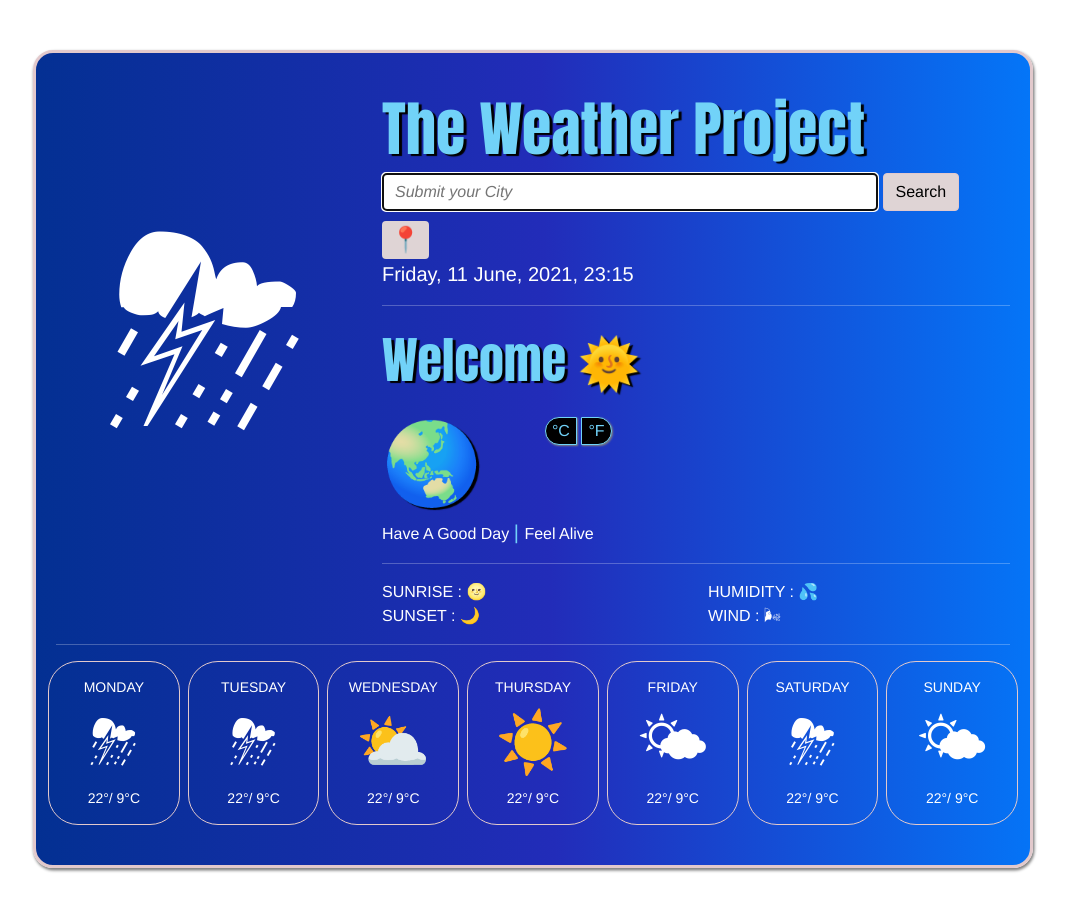
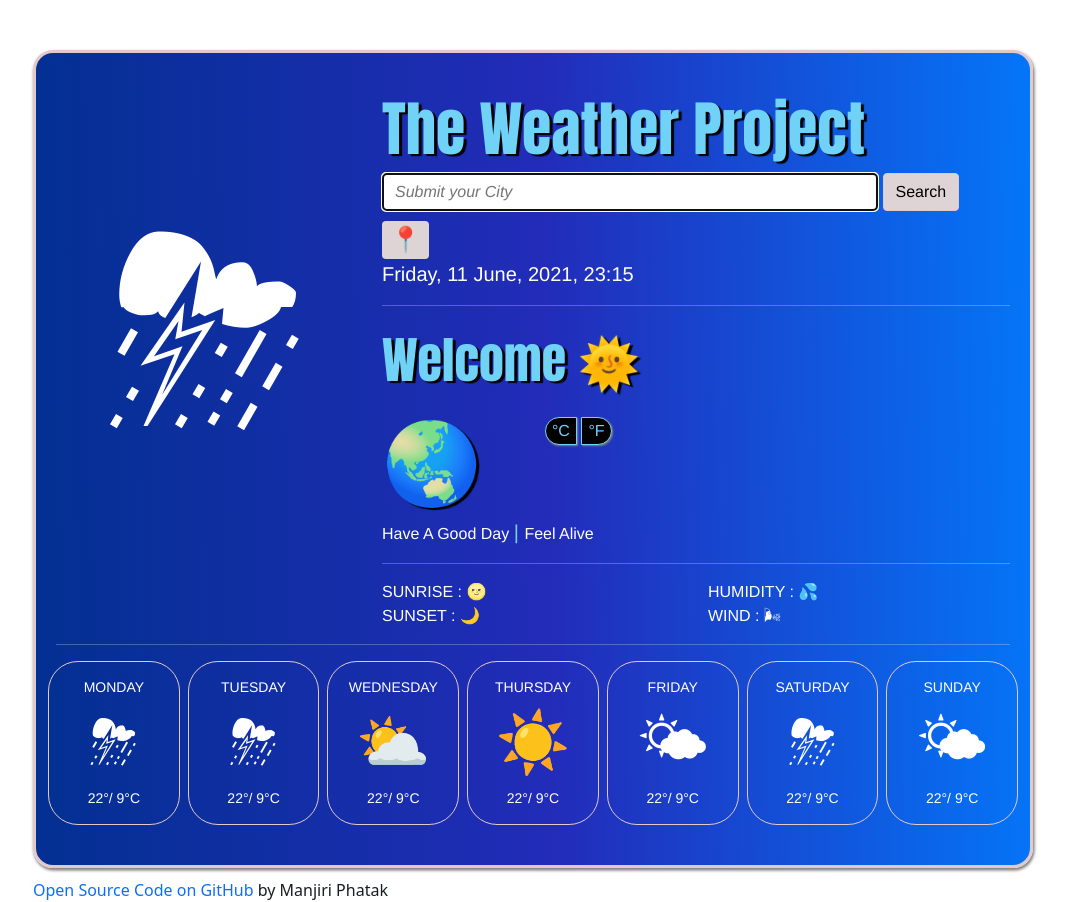
Before and after one commit to manjiriphatak/MyWeatherProject-Shecodes, a plain HTML site: page index.html in a window 1280 px wide. Shown: the whole page, without its empty margins (107-1174 px from the left). Drawn offline with nearby package versions, Linux system fonts and the light colour scheme.

Commit message:
added open source code link at bottom

```diff
--- a/index.html
+++ b/index.html
@@ -128,6 +128,15 @@
         </div>
       </div>
     </div>
+    <div class="openSourceCode">
+      <a
+        href="https://github.com/manjiriphatak/MyWeatherProject-Shecodes"
+        class="githubLink"
+      >
+        Open Source Code on GitHub</a
+      >
+      by Manjiri Phatak
+    </div>
     <script src="src/script.js"></script>
   </body>
 </html>
--- a/src/style.css
+++ b/src/style.css
@@ -12,7 +12,7 @@ body {
 
   color: white;
   margin-top: 50px;
-  margin-bottom: 30px;
+  margin-bottom: 10px;
   padding: 40px 20px;
   border: 3px solid #e2c9cc;
   border-radius: 20px;
@@ -159,3 +159,14 @@ body {
 .forcastTemp {
   font-size: 14px;
 }
+.openSourceCode {
+  color: #161e20;
+}
+.githubLink {
+  text-decoration: none;
+}
+
+.githubLink:hover {
+  color: #161e20;
+  text-shadow: 1px 1px 1px rgb(128, 128, 128);
+}
```
